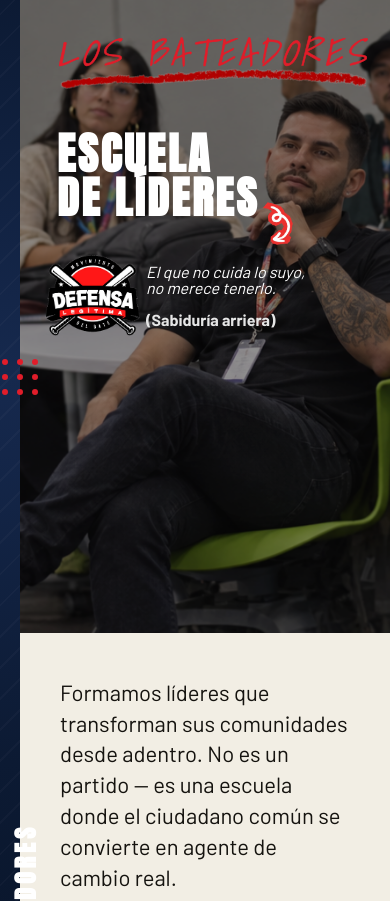
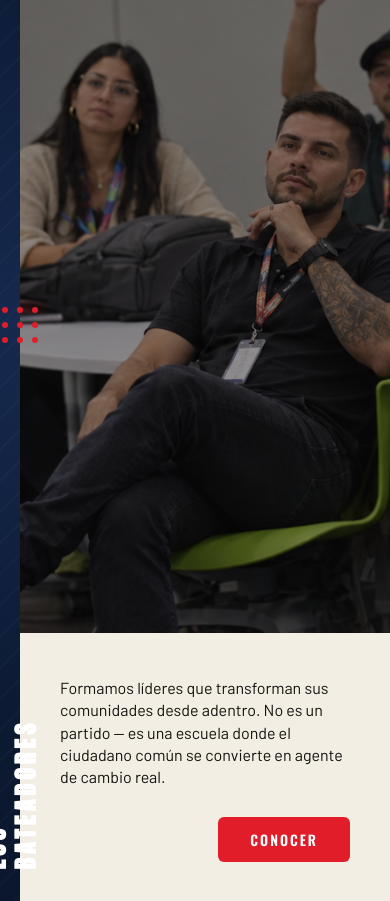
Before and after one commit to EsneiderCdD/movimiento-bate, a Next.js app: page / in a window 390 px wide. Shown: the part 1433-2334 px from the top of the page. Built offline with nearby package versions, Linux system fonts and the light colour scheme.

Commit message:
(renders): responsive

```diff
--- a/src/components/specific/section2/contents/BateadoresContent.module.css
+++ b/src/components/specific/section2/contents/BateadoresContent.module.css
@@ -255,6 +255,10 @@
   .author {
     font-size: 18px;
   }
+
+  .outlineText {
+    font-size: 19px;
+  }
 }
 
 @media (max-width: 750px) {
@@ -292,6 +296,10 @@
 
   .author {
     font-size: 16px;
+  }
+
+  .outlineText {
+    font-size: 18px;
   }
 }
 
@@ -337,6 +345,10 @@
     font-size: 16px;
   }
 
+  .outlineText {
+    font-size: 18px;
+  }
+
   @media (max-width: 500px) {
     .sidebar {
       flex-basis: 40px;
@@ -378,6 +390,10 @@
     .author {
       font-size: 16px;
     }
+
+    .outlineText {
+      font-size: 17px;
+    }
   }
 
 }
@@ -416,4 +432,8 @@
     gap: 6px;
     margin-left: -12px;
   }
+
+  .outlineText {
+    font-size: 16px;
+  }
 }
--- a/src/components/specific/section2/contents/BateadoresContent.tsx
+++ b/src/components/specific/section2/contents/BateadoresContent.tsx
@@ -21,7 +21,6 @@ export default function BateadoresContent() {
 
       <div className={styles.right}>
         <div className={styles.main}>
-          <div className={styles.spacer} aria-hidden="true" />
           <div className={styles.bentoGrid} aria-hidden="true">
             <div className={styles.bentoItem}>
               <Image
@@ -30,39 +29,6 @@ export default function BateadoresContent() {
                 fill
                 className={styles.bentoImage}
               />
-            </div>
-          </div>
-
-          <div className={styles.content}>
-            <span className={styles.tag}>LOS BATEADORES</span>
-            <h1 className={styles.title}>
-              ESCUELA
-              <br />
-              <span className={styles.titleLine}>
-                DE LÍDERES
-                <Image
-                  src="/flecha.png"
-                  alt=""
-                  width={386}
-                  height={646}
-                  className={styles.arrow}
-                />
-              </span>
-            </h1>
-            <div className={styles.bottomRow}>
-              <Image
-                src="/logo.png"
-                alt="Movimiento del Bate"
-                width={1280}
-                height={1280}
-                className={styles.logo}
-              />
-              <blockquote className={styles.quote}>
-                El que no cuida lo suyo,
-                <br />
-                no merece tenerlo.
-                <span className={styles.author}>(Sabiduría arriera)</span>
-              </blockquote>
             </div>
           </div>
         </div>
```
